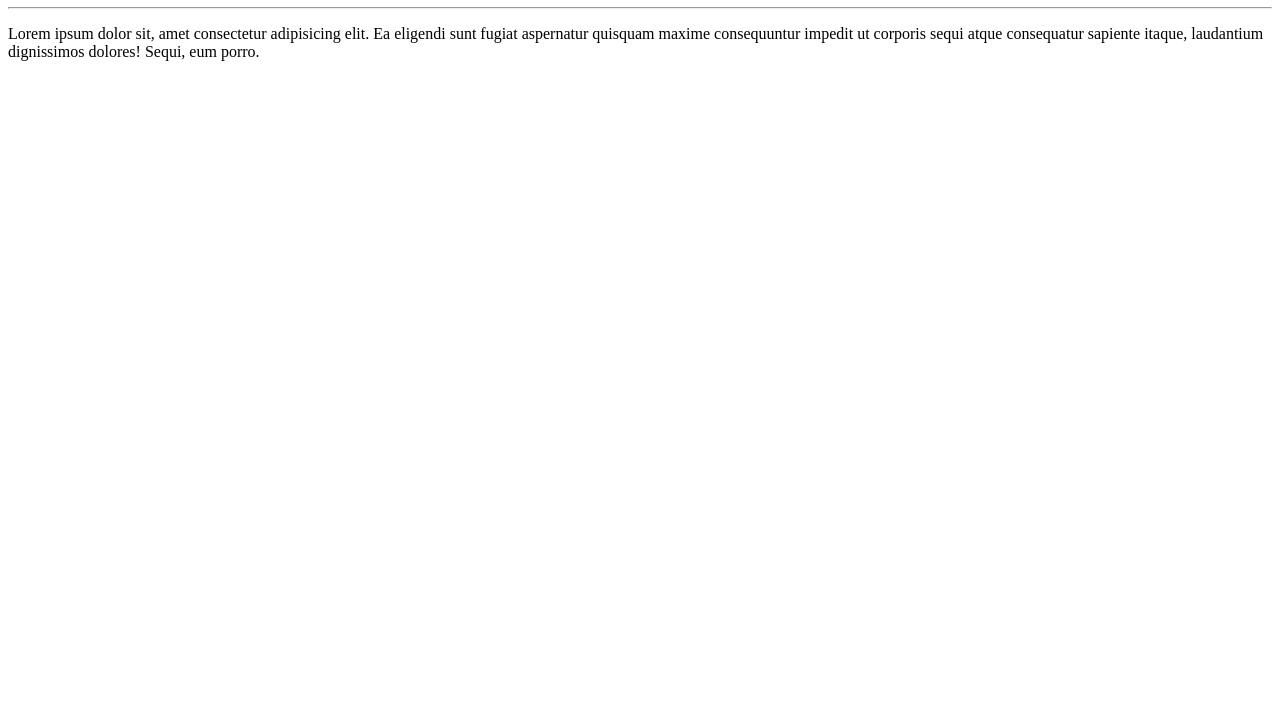
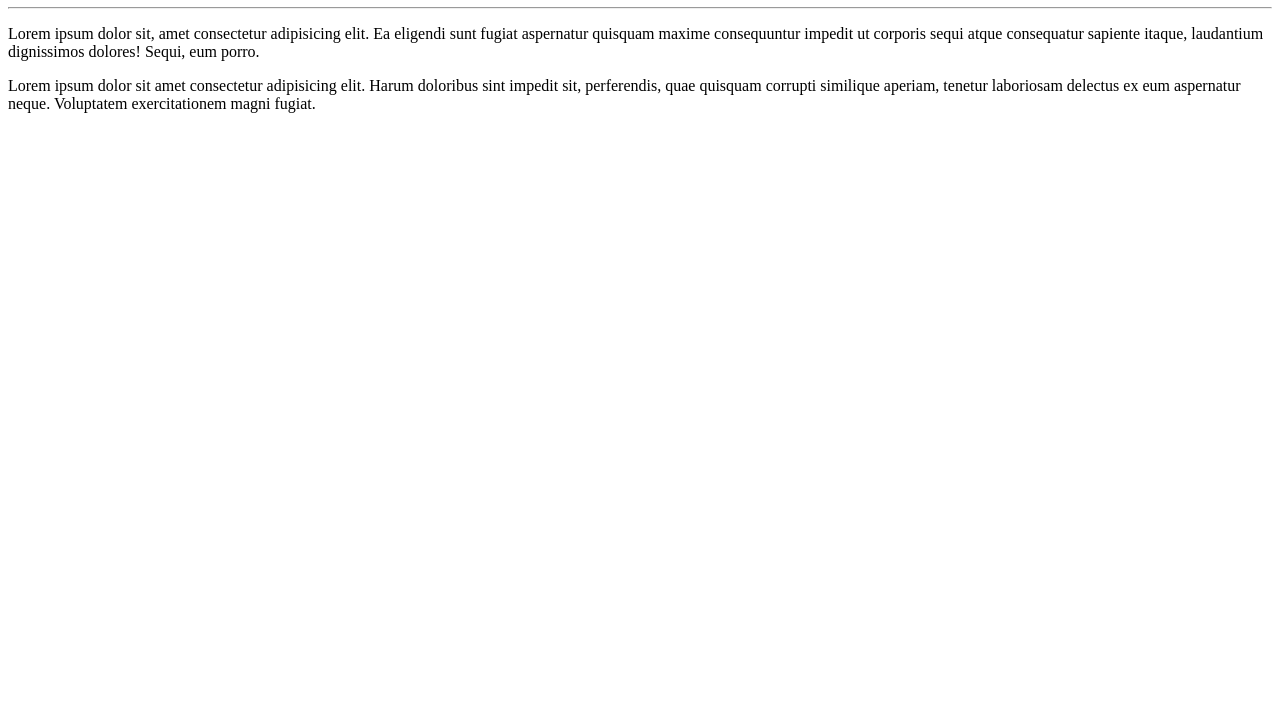
Before and after one commit to Maltauro/Ola-Mundo, a plain HTML site: page site-exemplo/index.html in a window 1280 px wide. Shown: the part 73-800 px from the top of the page. Drawn offline with Linux system fonts and the light colour scheme.

Commit message:
adcionei um paragrafo

```diff
--- a/site-exemplo/index.html
+++ b/site-exemplo/index.html
@@ -8,7 +8,7 @@
 <body>
     <h1>Olá, mundo!</h1><hr>
     <p>Lorem ipsum dolor sit, amet consectetur adipisicing elit. Ea eligendi sunt fugiat aspernatur quisquam maxime consequuntur impedit ut corporis sequi atque consequatur sapiente itaque, laudantium dignissimos dolores! Sequi, eum porro.
-
+<p>Lorem ipsum dolor sit amet consectetur adipisicing elit. Harum doloribus sint impedit sit, perferendis, quae quisquam corrupti similique aperiam, tenetur laboriosam delectus ex eum aspernatur neque. Voluptatem exercitationem magni fugiat.</p>
     </p>
 </body>
 </html>
```
